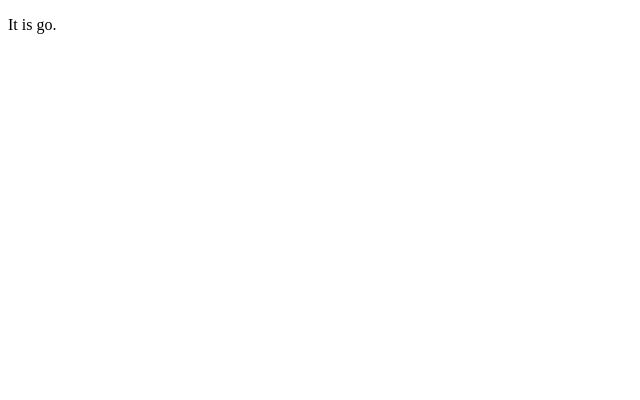
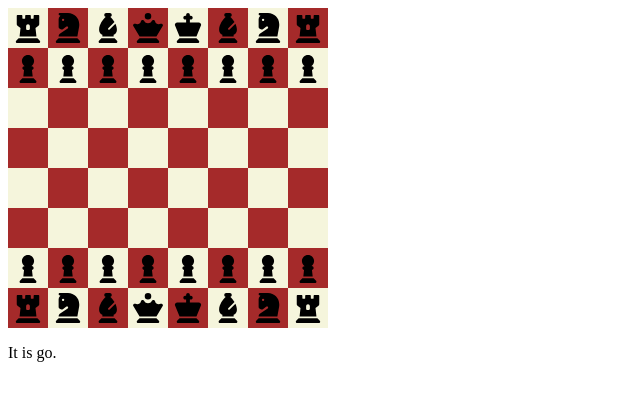
Before and after one commit to Kheeraaa/JS-CHESS, a plain HTML site: page index.html in a window 1280 px wide. Shown: the whole page, without its empty margins (0-640 px from the left). Drawn offline with Linux system fonts and the light colour scheme.

Commit message:
second commit

```diff
--- a/app.js
+++ b/app.js
@@ -1,3 +1,42 @@
-const gameBoard = document.querySelector("#gameBoard")
+const gameBoard = document.querySelector("#gameboard")
 const playerDisplay = document.querySelector("#player")
 const infoDisplay = document.querySelector("#info-display")
+const width = 8
+
+const startPieces = [
+    rook, knight, bishop, queen, king, bishop, knight, rook,
+    pawn, pawn, pawn, pawn, pawn, pawn, pawn, pawn,
+    '','','','','','','','',
+    '','','','','','','','',
+    '','','','','','','','',
+    '','','','','','','','',
+    pawn, pawn, pawn, pawn, pawn, pawn, pawn, pawn,
+    rook, knight, bishop, queen, king, bishop, knight, rook,
+]
+
+function createBoard() {
+    startPieces.forEach((startPiece, i) => {
+        const square = document.createElement('div')
+        square.classList.add('square')
+        square.innerHTML = startPiece
+        square.setAttribute('square-id',i)
+       // square.classList.add('beige')
+
+        const row = Math.floor((63 - i)/8) + 1
+        if(row % 2 === 0) {
+            square.classList.add(i%2===0 ? "beige" : "brown")
+        } else {
+            square.classList.add(i%2===0 ? "brown" : "beige")
+        }
+
+
+
+       // if(i >= 48) {
+         //   square.firstChild.firstChild.classList.add('black')
+        //}
+
+        gameBoard.append(square)
+    })
+}
+
+createBoard()
--- a/index.html
+++ b/index.html
@@ -8,7 +8,7 @@
 </head>
 <body>
 
-    <div id="gameBoard"></div>
+    <div id="gameboard"></div>
     <p>It is <span id="player"></span> go. </p>
     <p id="info-display"></p>
 
--- a/styles.css
+++ b/styles.css
@@ -0,0 +1,31 @@
+
+#gameboard {
+    width: 320px;
+    height: 320px;
+    display: flex;
+    flex-wrap: wrap;
+}
+
+.square {
+    width: 40px;
+    height: 40px;
+
+}
+
+.square svg {
+    height: 30px;
+    width: 30px;
+    margin: 5px;
+}
+
+.beige {
+    background-color: beige;
+}
+
+.brown {
+    background-color: brown;
+}
+
+.black {
+    fill: red;
+}
```
